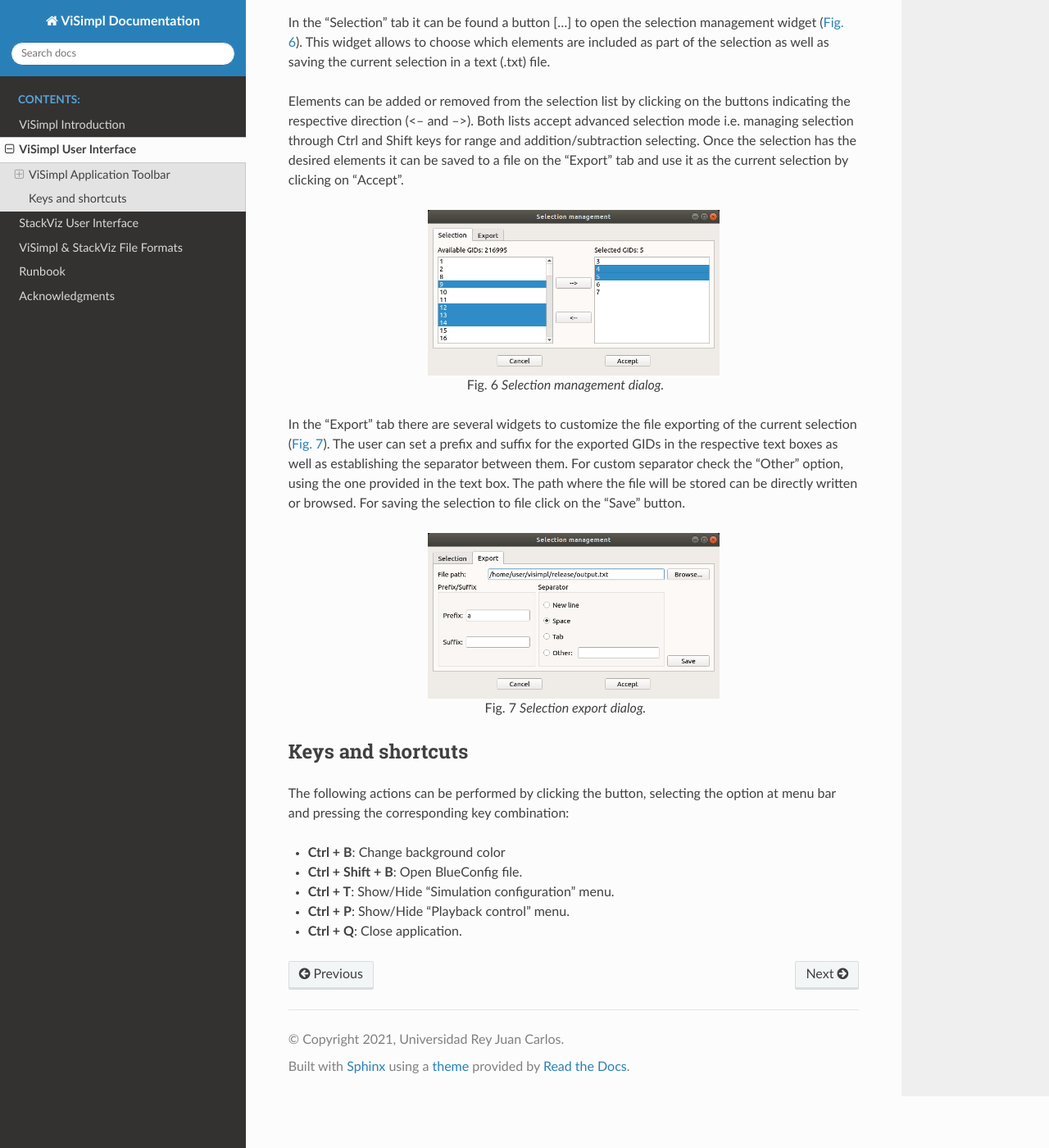
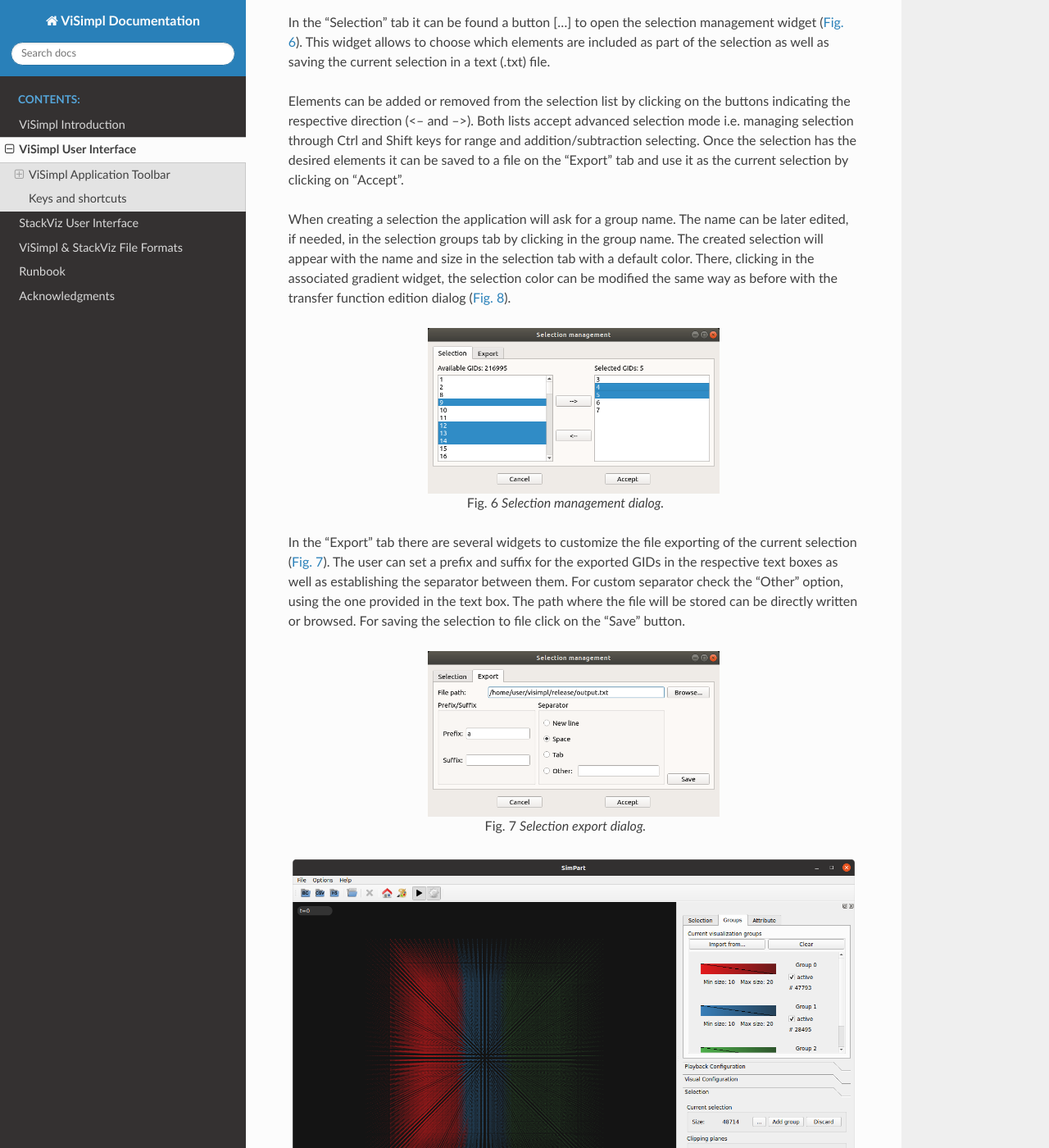
Before and after one commit to vg-lab/ViSimplDocs, a Sphinx documentation site: the page built from source/02-ViSimplUserInterface.rst, in a window 1280 px wide and 1400 px high, scrolled down 4607 px. Shown: the whole window at 82% size. Built offline with Sphinx 7.4.7 and the Read the Docs theme 2.0.0, drawn with Linux system fonts in a browser that asks for light colours; some of the changed text lies outside the part shown.

Commit message:
ViSimpl v1.2.0 update.

```diff
--- a/source/02-ViSimplUserInterface.rst
+++ b/source/02-ViSimplUserInterface.rst
@@ -143,6 +143,8 @@ In the "Selection" tab it can be found a button [...] to open the selection mana
 
 Elements can be added or removed from the selection list by clicking on the buttons indicating the respective direction (<-- and -->). Both lists accept advanced selection mode i.e. managing selection through Ctrl and Shift keys for range and addition/subtraction selecting. Once the selection has the desired elements it can be saved to a file on the "Export" tab and use it as the current selection by clicking on "Accept".
 
+When creating a selection the application will ask for a group name. The name can be later edited, if needed, in the selection groups tab by clicking in the group name. The created selection will appear with the name and size in the selection tab with a default color. There, clicking in the associated gradient widget, the selection color can be modified the same way as before with the transfer function edition dialog (:numref:`fig16`).
+
 .. _figE:
 
 .. figure:: images/VSImage006.png
@@ -165,6 +167,14 @@ In the "Export" tab there are several widgets to customize the file exporting of
 
    Selection export dialog.
 
+.. _fig16:
+
+.. figure:: images/VSImage013.png
+   :alt: Selection groups list with default assigned colors for each of the three selected groups.
+   :align: center
+
+   Selection groups list with default assigned colors for each of the three selected groups.
+
 ------------------
 Keys and shortcuts
 ------------------
--- a/source/conf.py
+++ b/source/conf.py
@@ -24,7 +24,7 @@ author = 'Sergio E. Galindo & Félix de las Pozas Álvarez'
 # The short X.Y version
 version = ''
 # The full version, including alpha/beta/rc tags
-release = '1.1.3'
+release = '1.2.0'
 
 # -- General configuration ---------------------------------------------------
 
@@ -88,9 +88,9 @@ latex_maketitle = r'''
 \begin{center}
   \includegraphics[width=6cm,height=6cm]{visimpl-icon-square.png}\\[8ex]
   {\Huge ViSimpl \& StackViz Documentation}\\[4ex]
-  {\Large Version 1.1.6}\\[4ex]
+  {\Large Version 1.2.0}\\[4ex]
   {\Large Sergio E. Galindo \& F\'{e}lix de las Pozas \'{A}lvarez}\\[4ex]
-  {\Large July 2021}\\[16ex]
+  {\Large November 2021}\\[16ex]
   {\Large Visualization \& Graphics Lab, Universidad Rey Juan Carlos}\\[4ex]
   \includegraphics[width=3cm,height=3cm]{logo.png}
 \end{center}
```
Also changed, not shown: source/images/VSImage013.png (added).
